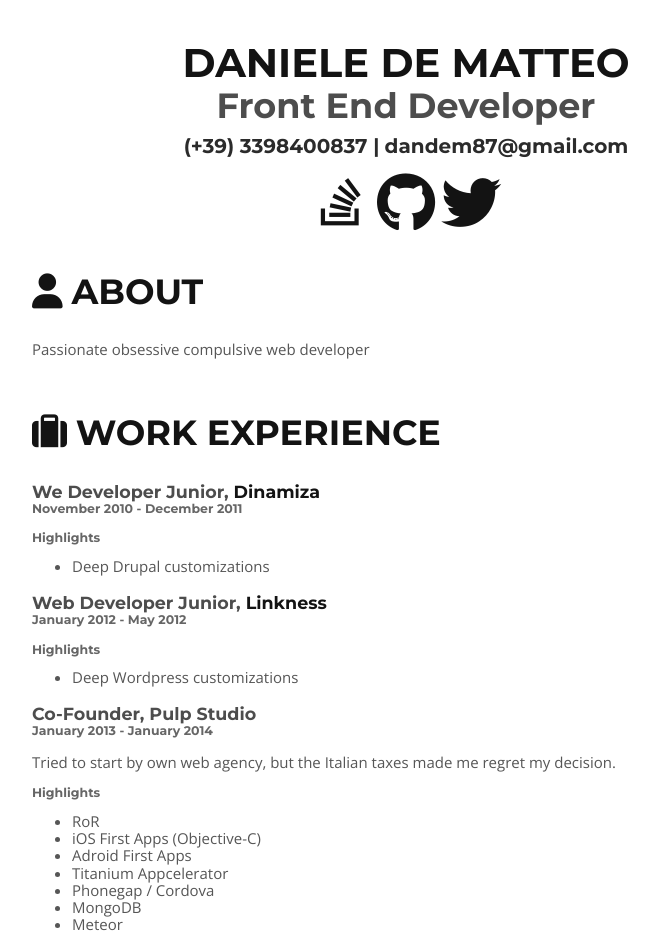
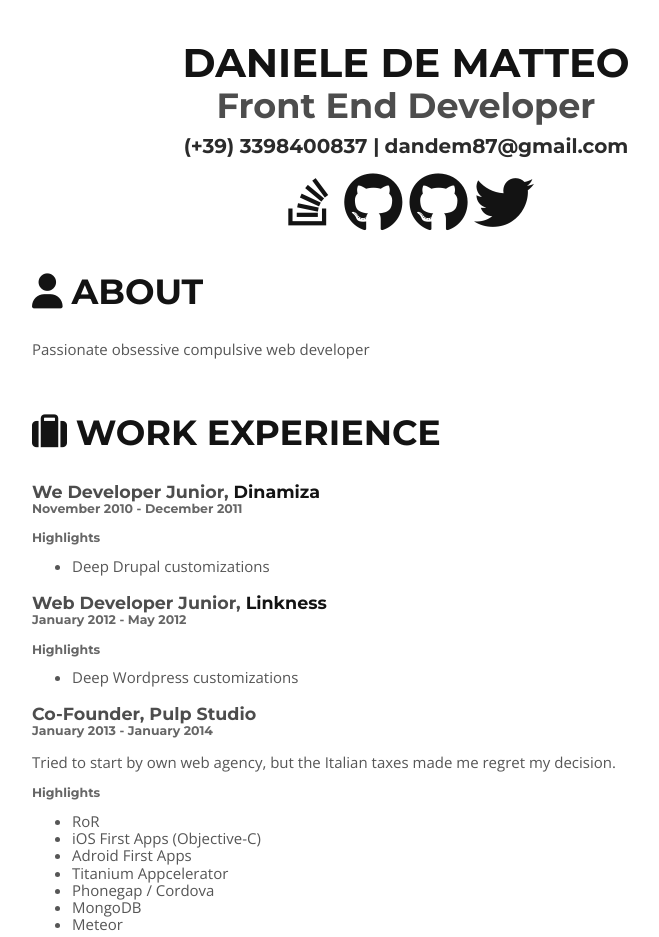
Before and after one commit to DMDc0de/DMDc0de.github.io, a plain HTML site: page index.html in a window 1280 px wide. Shown: the top 937 px of the page, without its empty margins (234-893 px from the left). Drawn offline with nearby package versions, Linux system fonts and the light colour scheme.

Commit message:
adds kuama github link

```diff
--- a/index.html
+++ b/index.html
@@ -26,6 +26,7 @@
 <ul id="profiles" class="profiles-list list-set">
 <li><a href="http://stackoverflow.com/users/552260/daniele" class="profile" title="Stack Overflow"><i class="fa fa-stack-overflow"></i><span class="profile-name">Stack Overflow</span></a></li>
 <li><a href="https://github.com/DMDc0de" class="profile" title="Personal github"><i class="fa fa-github"></i><span class="profile-name">Github</span></a></li>
+<li><a href="https://github.com/kuamanet/kuama-cordova-background-wss" class="profile" title="Kuama github"><i class="fa fa-github"></i><span class="profile-name">Github</span></a></li>
 <li><a href="https://twitter.com/ddmtwit" class="profile" title="Twitter"><i class="fa fa-twitter"></i><span class="profile-name">Twitter</span></a></li>
 </ul>
 </header>
```
